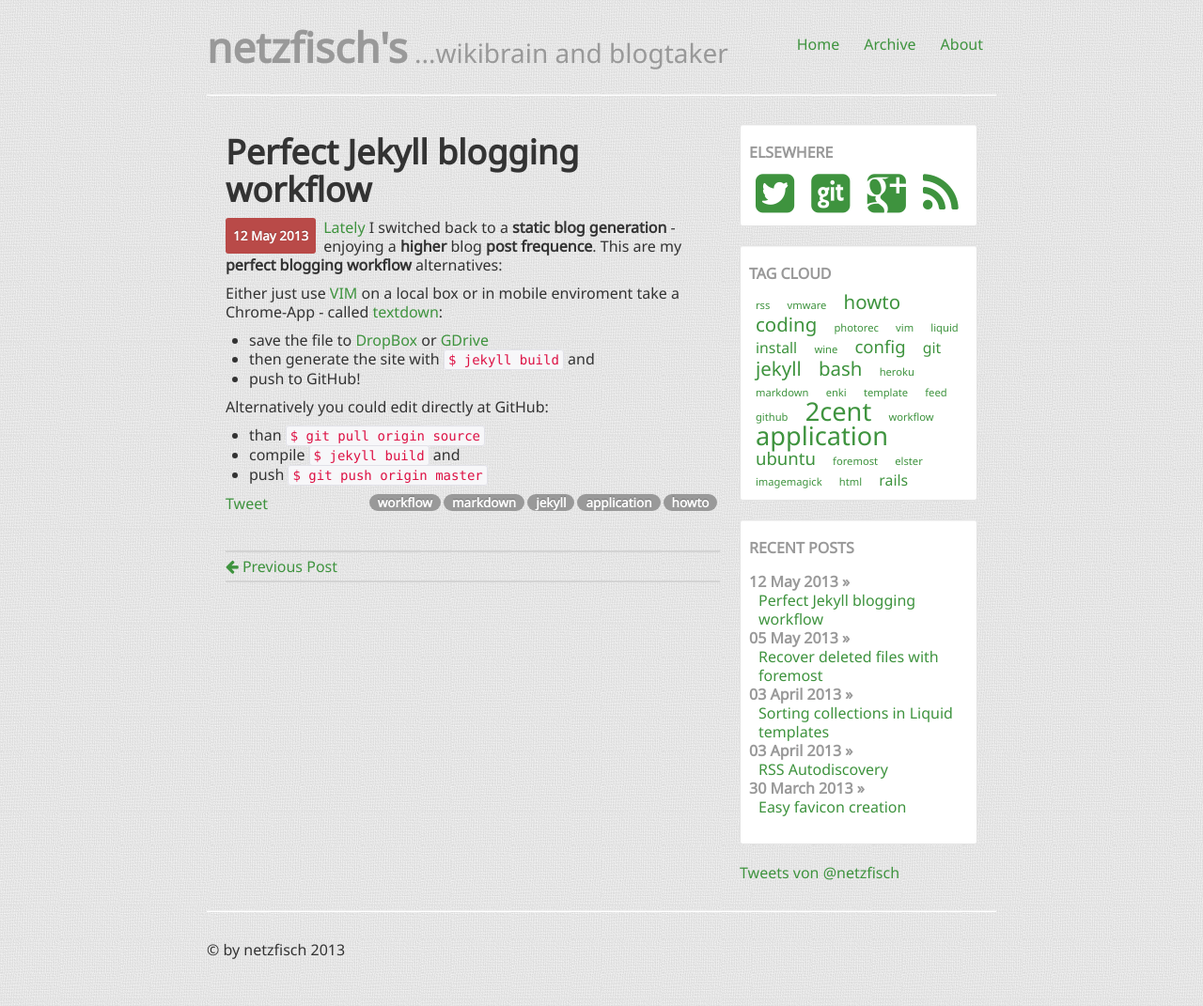
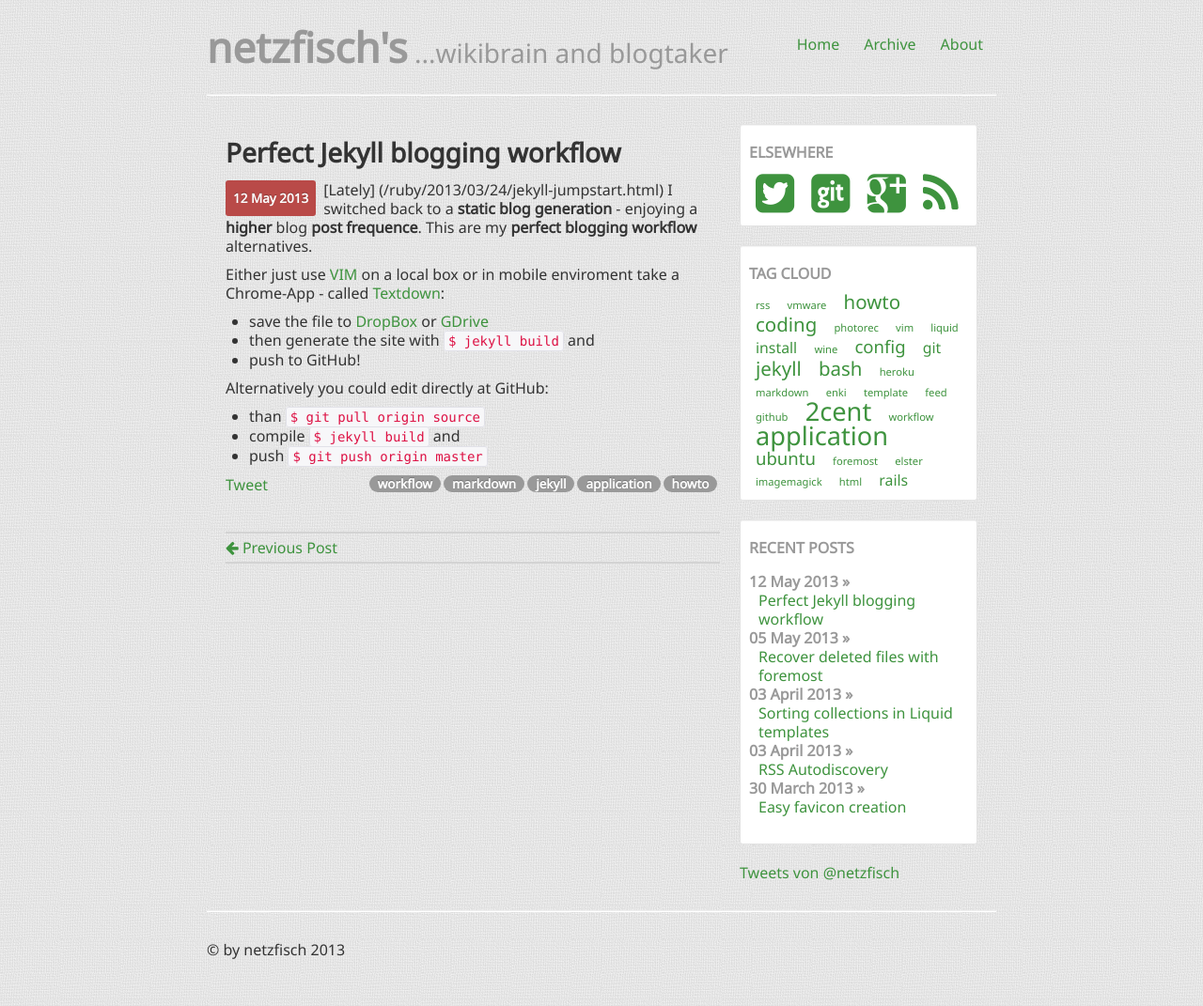
Before and after one commit to netzfisch/netzfisch.github.io, a Jekyll site: the page built from _posts/2013-05-12-perfect-jekyll-blog-post-workflow.md, in a window 1280 px wide. Shown: the whole page at 94% size. Built offline with Jekyll 4.4.1, drawn with Linux system fonts in a browser that asks for light colours; Markdown is read by kramdown in place of the engine named in the settings; comment, search, counter and statistics services are not loaded.

Commit message:
another post

```diff
--- a/Gemfile
+++ b/Gemfile
@@ -1,6 +1,6 @@
 source 'https://rubygems.org'
 
-gem 'jekyll', '1.0.0.beta3' #'~> 0.12.1' # '1.0.0.beta1' # '= 0.12.0'
+gem 'jekyll' #, '1.0.2'
 gem 'rake'
 
 # for .textile-markdown support
--- a/_config.yml
+++ b/_config.yml
@@ -1,26 +1,25 @@
 author:      netzfisch
 name:        harm
-title:       "netzfisch's ...wikibrain and blogtaker"
-url:         http://netzfisch.github.io/
-description: "some things that matter to me, mostly tech stuff: linux, ruby, rails ... open source, gagdgets and travel pics"
 email:       tweet@me
 twitter:     netzfisch
 github:      netzfisch
 gravatar_url: http://gravatar.com/avatar/859204385
 
-safe:        false
-auto:        false
-server:      false
+title:       "netzfisch's ...wikibrain and blogtaker"
+url:         http://netzfisch.github.io/
+description: "some things that matter to me, mostly tech stuff: linux, ruby, rails ... open source, gagdgets and travel pics"
 
 # source:      ./
 # destination: ./_site
 plugins:     ./_plugins
 
+safe:        false
 future:      false
 lsi:         false
 pygments:    true
 markdown:    maruku
 permalink:   date
+#excerpt_separator: "\n\n"
 
 exclude:
   - Gemfile
--- a/_layouts/post.html
+++ b/_layouts/post.html
@@ -4,7 +4,7 @@
 ---
 <div id="post">
   <div class="post_content">
-    <h2>{{ page.title }}</h2>
+    <h3>{{ page.title }}</h3>
     <span class="label label-important pull-left">{{ page.date | date_to_long_string }}</span>
     {{ content }}
   </div>
--- a/_posts/2013-05-12-perfect-jekyll-blog-post-workflow.md
+++ b/_posts/2013-05-12-perfect-jekyll-blog-post-workflow.md
@@ -4,9 +4,10 @@
 tags: howto application jekyll markdown workflow
 title: Perfect Jekyll blogging workflow
 ---
-[Lately]({% post_url 2013-03-24-jekyll-jumpstart %}) I switched back to a **static blog generation** - enjoying a **higher** blog **post frequence**. This are my **perfect blogging workflow** alternatives:
+[Lately] ({% post_url 2013-03-24-jekyll-jumpstart %}) I switched back to a **static blog generation** - enjoying a **higher** blog **post frequence**. This are my **perfect blogging workflow** alternatives.
 
-Either just use [VIM](http://www.vim.org) on a local box or in mobile enviroment take a Chrome-App - called [textdown](https://chrome.google.com/webstore/detail/textdown/efalomlklhakojjbdfehfkgoicablooc):
+Either just use [VIM](http://www.vim.org) on a local box or in mobile enviroment take a Chrome-App - called [Textdown](https://chrome.google.com/webstore/detail/textdown/efalomlklhakojjbdfehfkgoicablooc):
+
 * save the file to [DropBox](https://dropbox.com) or [GDrive](https://gdrive.com)
 * then generate the site with `$ jekyll build` and
 * push to GitHub!
--- a/index.html
+++ b/index.html
@@ -3,11 +3,11 @@
 meta-tag: global
 title:    netzfisch's ...wikibrain and blogtaker
 ---
-{% for post in site.posts limit: 5 %}
+{% for post in site.posts limit: 10 %}
   <div class="post_excerpt">
-    <h2><a href="{{ post.url }}">{{ post.title }}</a></h2>
+    <h3><a href="{{ post.url }}">{{ post.title }}</a></h3>
     <span class="label label-important pull-left">{{ post.date | date_to_long_string }}</span>
-    {{ post.content | truncatewords: 100 }}
+    {{ post.excerpt }}
     <ul class="nav nav-pills pull-right">
       <li>
         <a href="{{ post.url }}"><i class="icon-arrow-right"></i> read more</a>
```
Also changed, not shown: _posts/2013-05-05-recover-deleted-files-with-foremost.md (+1 -1 lines), Gemfile.lock.
